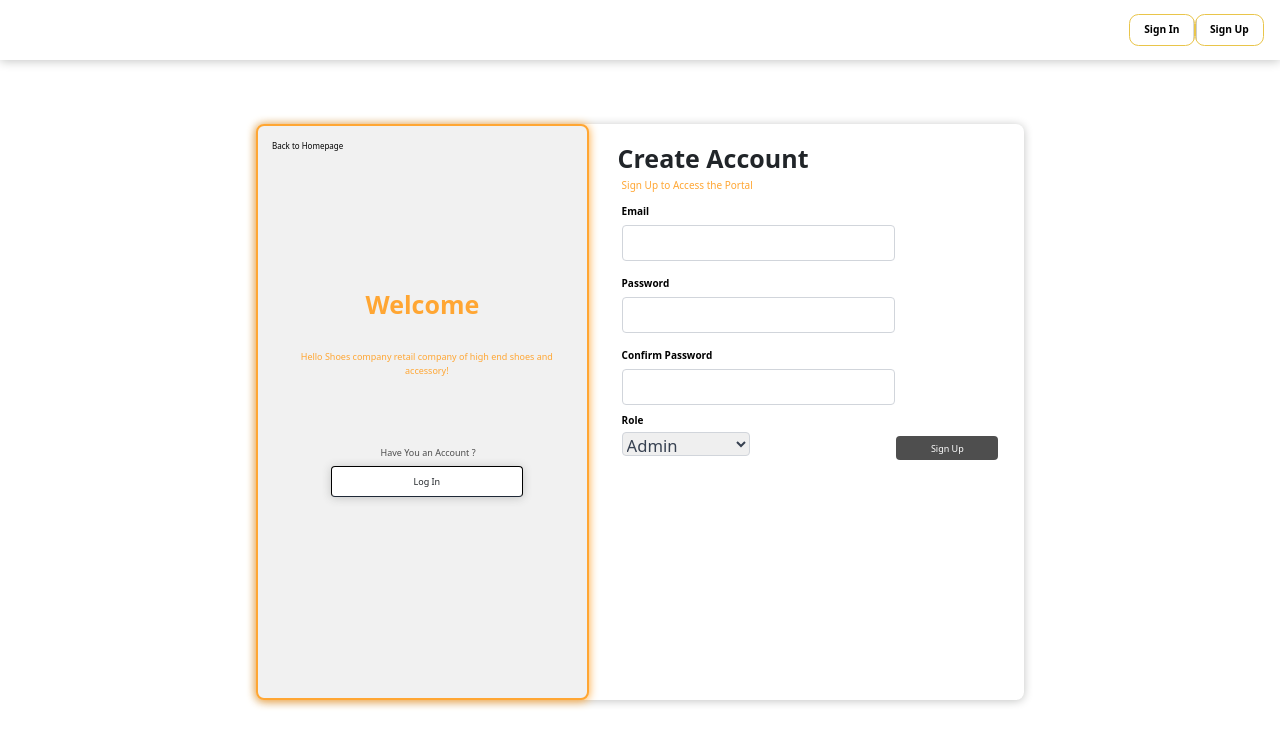
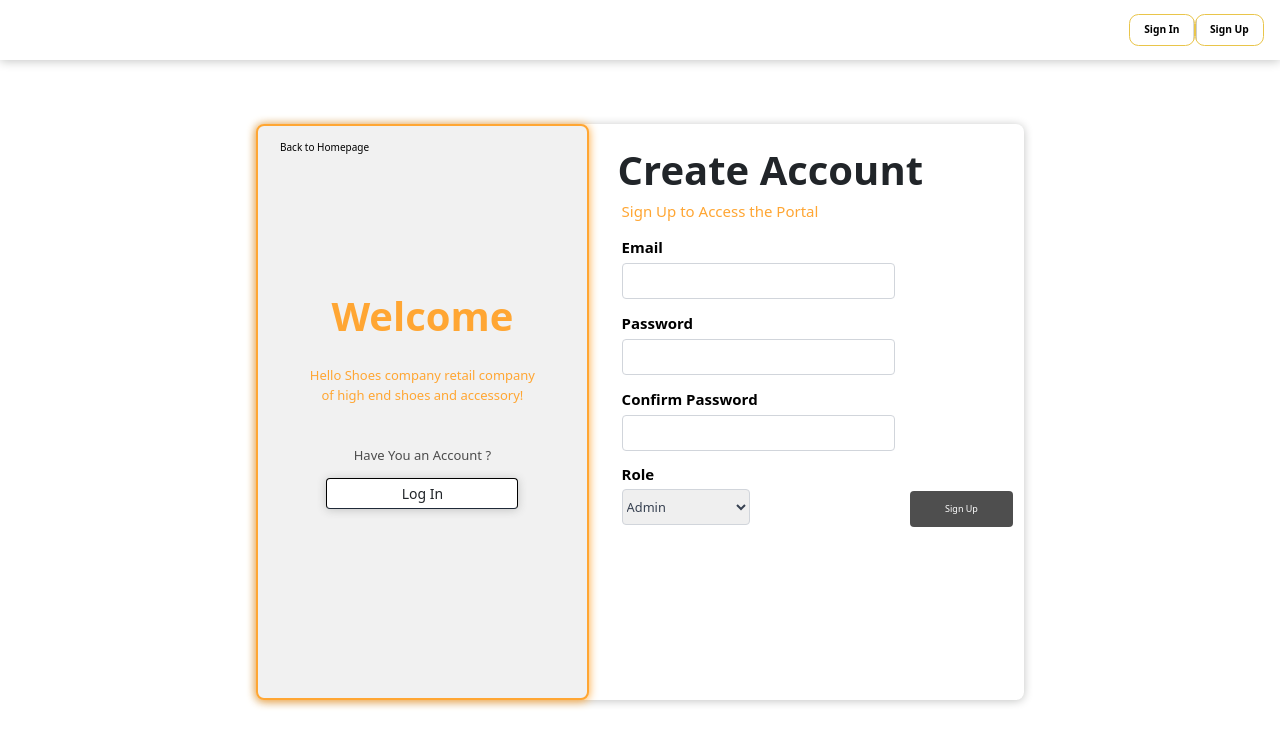
Before and after one commit to YasasDaraka/Cloth-Shop, a React (Create React App) app in the folder Frontend/frontend/: page /signup in a window 1280 px wide. Shown: the top 748 px of the page. Built offline with nearby package versions, Linux system fonts and the light colour scheme.

Commit message:
frontend Update

```diff
--- a/Frontend/frontend/src/view/input/Select.tsx
+++ b/Frontend/frontend/src/view/input/Select.tsx
@@ -8,7 +8,7 @@ interface SelectProps {
 export function Select({id,className,options}: SelectProps) {
     return (
         <>
-            <select className={`text-[1.3vw] mb-2 h-6 text-gray-700 border border-gray-300 rounded focus:outline-none focus:ring focus:ring-blue-200 focus:border-blue-500 ${className}`}
+            <select className={`text-[1vw] mb-2 h-9 text-gray-700 border border-gray-300 rounded focus:outline-none focus:ring focus:ring-blue-200 focus:border-blue-500 ${className}`}
                     id={id}>
                 {options.map((option, index) => (
                     <option key={index} value={option.value}>
--- a/Frontend/frontend/src/view/pages/LogIn/SignInPage.tsx
+++ b/Frontend/frontend/src/view/pages/LogIn/SignInPage.tsx
@@ -40,7 +40,7 @@ export function SignInPage({id,className,imageActive}: SignInPageProps) {
             <div id={id}
                  className={className}>
                 <LogButton id={"logInBackToHome"} content={"Back to Homepage"} navigate={"/"}
-                           className={"mt-3 ms-3 p-0.5 font-medium text-[8px] hover:border-[#E9C54A] hover:border-[0.148px] hover: rounded"}/>
+                           className={"mt-3 ms-5 p-0.5 font-medium text-[10px] hover:border-[#E9C54A] hover:border-[0.148px] hover: rounded"}/>
                 <h1 className="mt-2 ms-10 text-black" style={{fontSize: '40px', fontWeight: '900'}}>Sign In</h1>
                 <h1 className="ms-10 text-[#FFA633] font-bold text-[11px]">Sign In to Access the Portal</h1>
 
@@ -64,7 +64,7 @@ export function SignInPage({id,className,imageActive}: SignInPageProps) {
                 </button>
 
                 <h1 className="mt-4 text-yellow-600 font-medium text-sm text-center ml-2">
-                    <a href="#" className="text-black text-[9px] no-underline">Haven't Account ?</a>
+                    <a href="#" className="text-black text-[12px] no-underline">Haven't Account ?</a>
                 </h1>
             </div>
         </>
--- a/Frontend/frontend/src/view/pages/SignUp/SignUp.tsx
+++ b/Frontend/frontend/src/view/pages/SignUp/SignUp.tsx
@@ -18,16 +18,16 @@ export function SignUp() {
                             className="w-[26vw] col-5 h-[72vh] bg-[#f1f1f1] shadow-[0px_1px_10px_#FFA633] border-[2px] border-[#FFA633] text-center relative rounded-lg">
 
                             <LogButton id={"logInBackToHome"} content={"Back to Homepage"} navigate={"/"}
-                                       className={"absolute left-0 mt-3 ms-3 p-0.5 font-medium text-[8px] hover:border-[#E9C54A] hover:border-[0.148px] hover: rounded"}/>
-                            <h1 className="absolute top-[20vh] right-0 left-0 m-0 text-[25px] font-[700] text-[#ffa633] font-fira-sans">
+                                       className={"absolute left-0 mt-3 ms-5 p-0.5 font-medium text-[10px] hover:border-[#E9C54A] hover:border-[0.148px] hover: rounded"}/>
+                            <h1 className="absolute top-[20vh] right-0 left-0 m-0 text-[40px] font-[700] text-[#ffa633] font-fira-sans">
                                 Welcome
                             </h1>
 
-                            <h1 className="absolute top-[28vh] right-[2vw] m-0 w-[21vw] text-[9px] font-[500] text-[#ffa633] font-fira-sans">
+                            <h1 className="absolute top-[30vh] right-0 left-0 m-auto w-[18vw] text-[13px] font-[500] text-[#ffa633] font-fira-sans">
                                 Hello Shoes company retail company of high end shoes and accessory!
                             </h1>
 
-                            <h1 className="absolute top-[40vh] right-[4.9vw] m-0 w-[15vw] text-[9px] font-[500] text-[rgba(59,59,59,0.9)] dark-h1 font-fira-sans">
+                            <h1 className="absolute top-[40vh]  right-0 left-0 m-auto w-[15vw] text-[13px] font-[500] text-[rgba(59,59,59,0.9)] dark-h1 font-fira-sans">
                                 Have You an Account ?
                             </h1>
 
@@ -36,7 +36,7 @@ export function SignUp() {
                                     <button
                                         id="log-in-btn"
                                         type="button"
-                                        className="border-b-gray-800 border-[1px] rounded ms-5 mt-5 btn-white bg-white shadow-[0px_1px_10px_#C2C3C2] border-[#000000FF] font-[500] text-[9px] h-[2.4vw] text-black w-[15vw] absolute top-[40vh] right-[5vw] m-0"
+                                        className="border-b-gray-800 border-[1px] rounded mt-8 btn-white bg-white shadow-[0px_1px_10px_#C2C3C2] border-[#000000FF] font-[500] text-[14px] h-[2.4vw] text-black w-[15vw] absolute top-[40vh] right-0 left-0 m-auto"
                                     >
                                         Log In
                                     </button>
@@ -44,32 +44,32 @@ export function SignUp() {
                             </Link>
                         </div>
                         <div className="absolute top-0 left-[27vw]">
-                            <h1 className="ms-4 mt-4 dark-h1 text-[25px] font-[700] text-black font-fira-sans">
+                            <h1 className="ms-4 mt-4 dark-h1 text-[40px] font-[700] text-black font-fira-sans">
                                 Create Account
                             </h1>
 
-                            <h1 className="ms-5 text-[#FFA633] text-[10px] font-[500] font-fira-sans">
+                            <h1 className="ms-5 text-[#FFA633] text-[15px] font-[500] font-fira-sans">
                                 Sign Up to Access the Portal
                             </h1>
 
-                            <div className="col-md-6 ms-5 mt-1">
-                                <label className="font-bold  text-[10px]">Email</label>
+                            <div className="ms-5 mt-3">
+                                <label className="font-bold  text-[15px]">Email</label>
                                 <TextField id="sign-up-Username" type="text" placeholder={""}
                                            className="w-58  mt-1"/>
                                 <p className="mt-1"><small className="text-red-500" id="sign-up-UsernameError"></small>
                                 </p>
                             </div>
 
-                            <div className="col-md-6 ms-5">
-                                <label className="font-bold  text-[10px]">Password</label>
+                            <div className="ms-5 mt-3">
+                                <label className="font-bold  text-[15px]">Password</label>
                                 <TextField id="sign-up-Password" type="password" placeholder={""}
                                            className="w-58 mt-1"/>
                                 <p className="mt-1"><small className="text-red-500" id="sign-up-PasswordError"></small>
                                 </p>
                             </div>
 
-                            <div className="col-md-6 ms-5">
-                                <label className="font-bold  text-[10px]">Confirm Password</label>
+                            <div className="ms-5 mt-3">
+                                <label className="font-bold  text-[15px]">Confirm Password</label>
                                 <TextField id="sign-up-rePassword" type="password" placeholder={""}
                                            className="w-58 mt-1"/>
                                 <p className="mt-1"><small className="text-red-500"
@@ -77,15 +77,15 @@ export function SignUp() {
                                 </p>
                             </div>
 
-                            <div className="col-md-6 ms-5 mt-1 w-full">
-                                <label className="text-[10px] font-bold block">Role</label>
+                            <div className="ms-5 mt-3 w-full">
+                                <label className="text-[15px] font-bold block">Role</label>
                                 <Select id={"inputRole"} className={"w-[10vw] mt-1"} options={roleOptions}/>
 
                                 <div className="inline relative left-1/2">
                                     <button
                                         id="signup-page-signup"
                                         type="button"
-                                        className="rounded text-white text-[9px] h-6 bg-[rgba(59,59,59,0.9)] w-[8vw]"
+                                        className="rounded text-white text-[9px] h-9 bg-[rgba(59,59,59,0.9)] w-[8vw]"
                                     >
                                         Sign Up
                                     </button>
```
